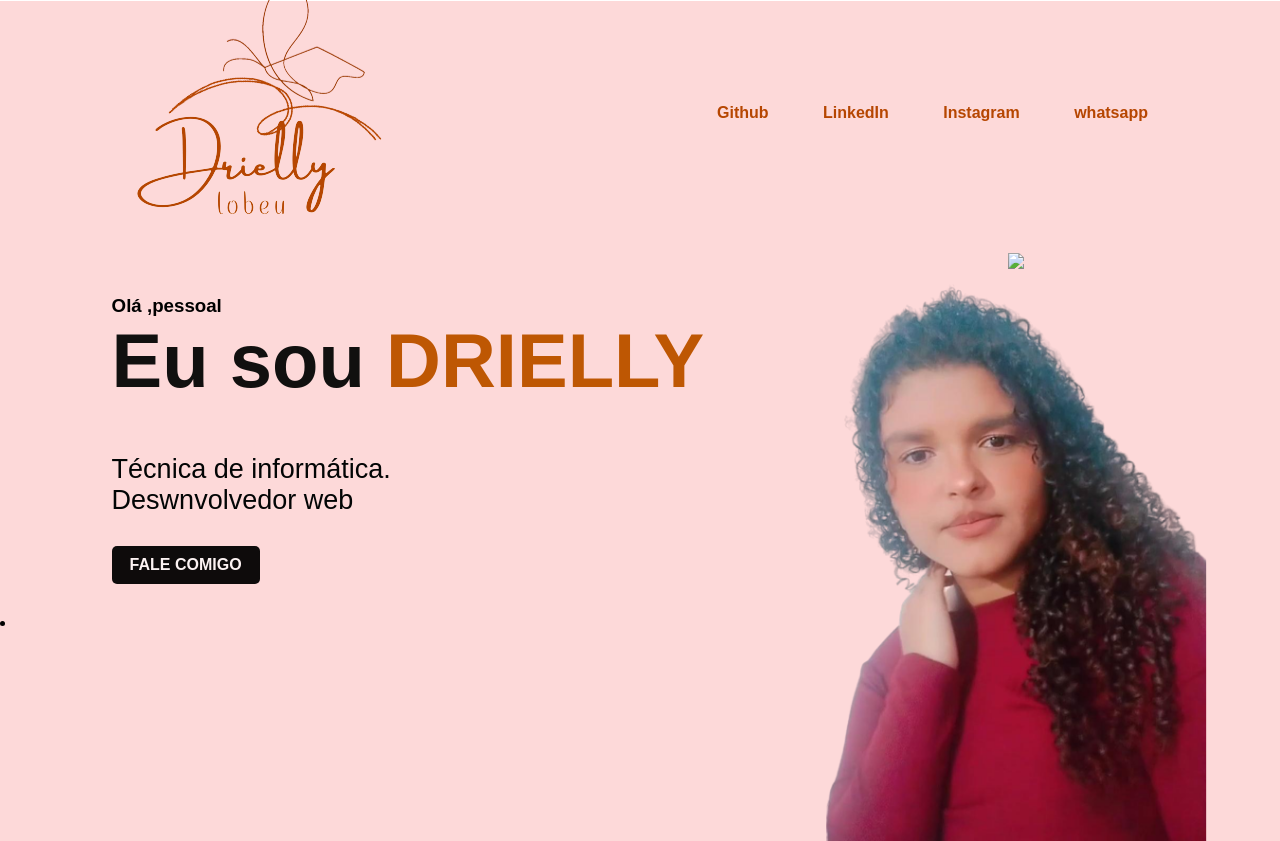
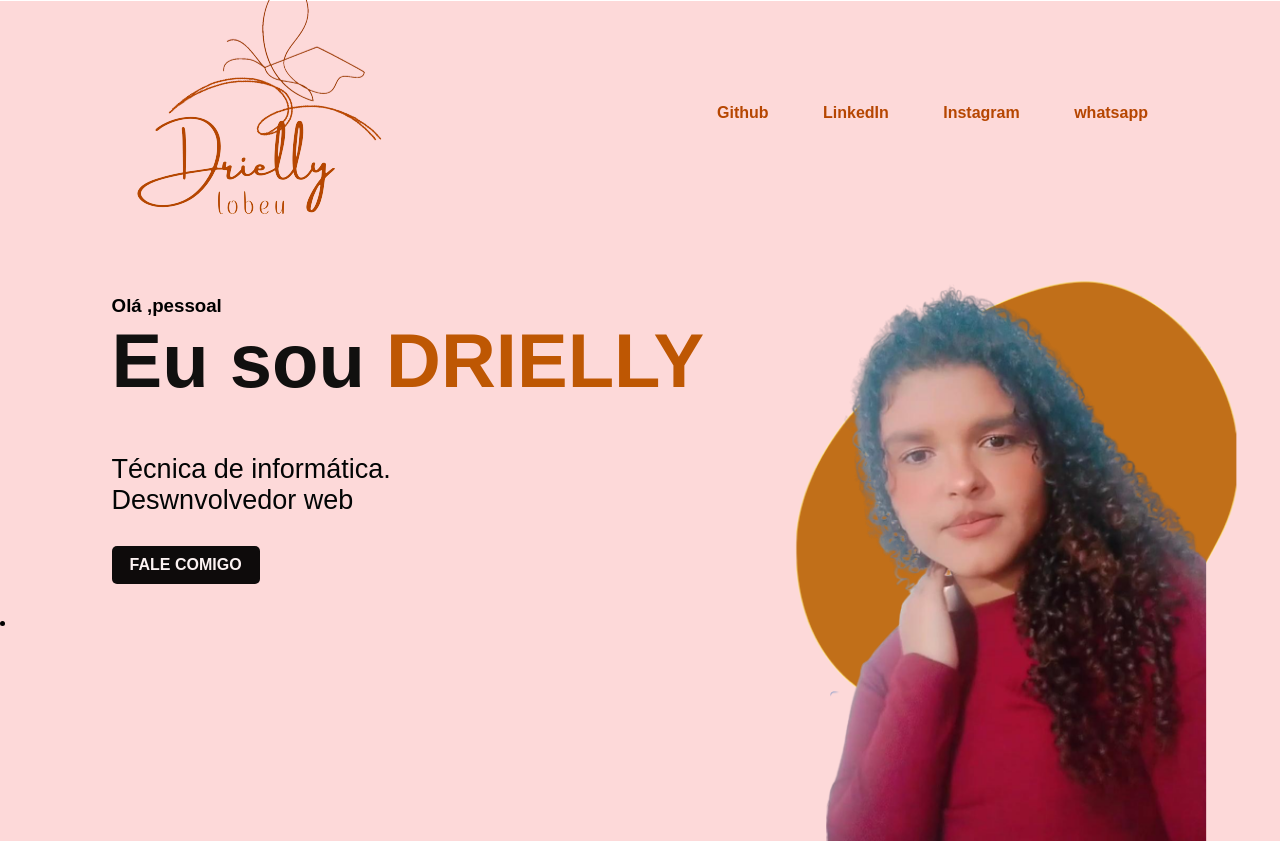
Before and after one commit to dry365/dry365.github.io, a plain HTML site: page index.html in a window 1280 px wide. Shown: the top 841 px of the page. Drawn offline with Linux system fonts and the light colour scheme; files whose address does not match are found by name.

Commit message:
Update index.html

```diff
--- a/index.html
+++ b/index.html
@@ -28,7 +28,7 @@
        <a href="http://discord.com/dry356#3533">FALE COMIGO</a>
       </div>
       <div class="imagem">
-        <img src="imagem/fundo.jpg"class="fundo">
+        <img src="https://github.com/dry365/dry365.github.io/blob/main/fundo.png"class="fundo">
         <img src="https://github.com/dry365/dry365.github.io/blob/main/foto3.png"class="foto3">
       </div>
         <li>
```
